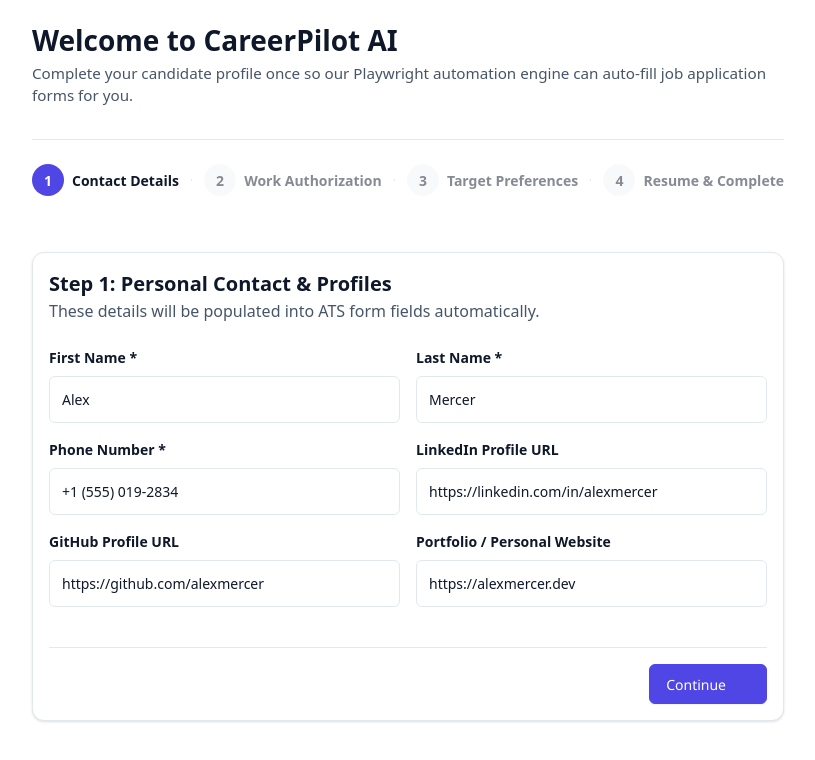
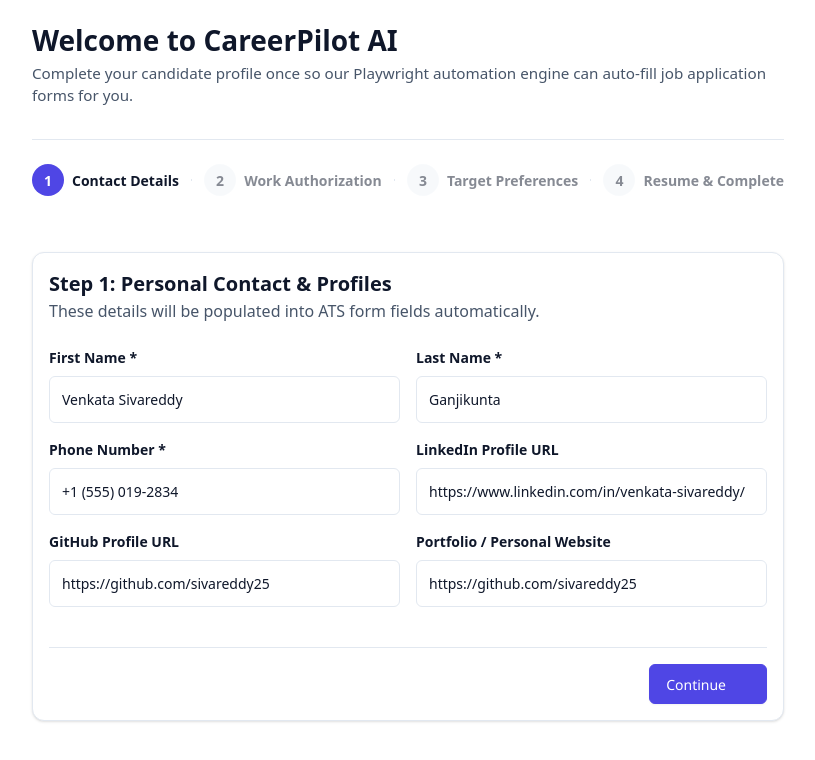
Before and after one commit to sivareddy25/CareerPilotAI, an Angular app in the folder src/frontend/: page /onboarding in a window 1280 px wide. Shown: the top 760 px of the page, without its empty margins (232-1047 px from the left). Built offline with nearby package versions, Linux system fonts and the light colour scheme.

Commit message:
feat: set default candidate profile details (Venkata Sivareddy Ganjikunta, LinkedIn, GitHub)

```diff
--- a/src/frontend/src/app/features/onboarding/onboarding-wizard.component.ts
+++ b/src/frontend/src/app/features/onboarding/onboarding-wizard.component.ts
@@ -365,15 +365,15 @@
   protected readonly setupStatus = signal<string>('');
 
   protected readonly form = this.fb.group({
-    firstName: ['Alex', Validators.required],
-    lastName: ['Mercer', Validators.required],
+    firstName: ['Venkata Sivareddy', Validators.required],
+    lastName: ['Ganjikunta', Validators.required],
     phoneNumber: ['+1 (555) 019-2834', Validators.required],
-    linkedInUrl: ['https://linkedin.com/in/alexmercer'],
-    gitHubUrl: ['https://github.com/alexmercer'],
-    portfolioUrl: ['https://alexmercer.dev'],
+    linkedInUrl: ['https://www.linkedin.com/in/venkata-sivareddy/'],
+    gitHubUrl: ['https://github.com/sivareddy25'],
+    portfolioUrl: ['https://github.com/sivareddy25'],
     workAuthorization: ['US Citizen', Validators.required],
     preferredSalary: ['$140,000 / year', Validators.required],
-    targetJobTitles: ['Senior Full Stack Engineer, Staff Engineer', Validators.required],
+    targetJobTitles: ['.NET Full Stack Developer, Angular Developer, C# Engineer, Full Stack Engineer', Validators.required],
   });
 
   protected nextStep(): void {
```
Also changed, not shown: 1 other file (tests, documents, lock files or other folders).
